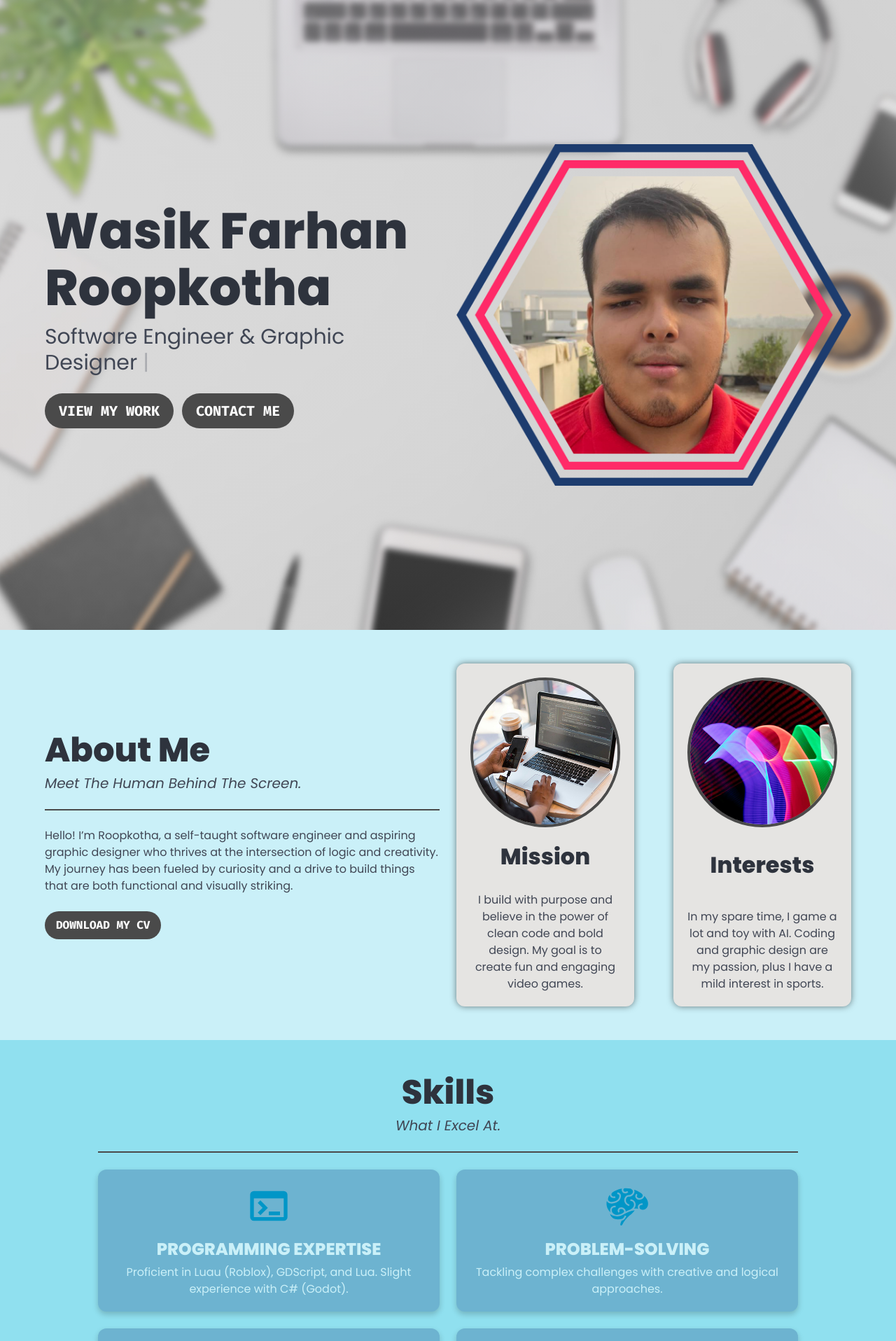
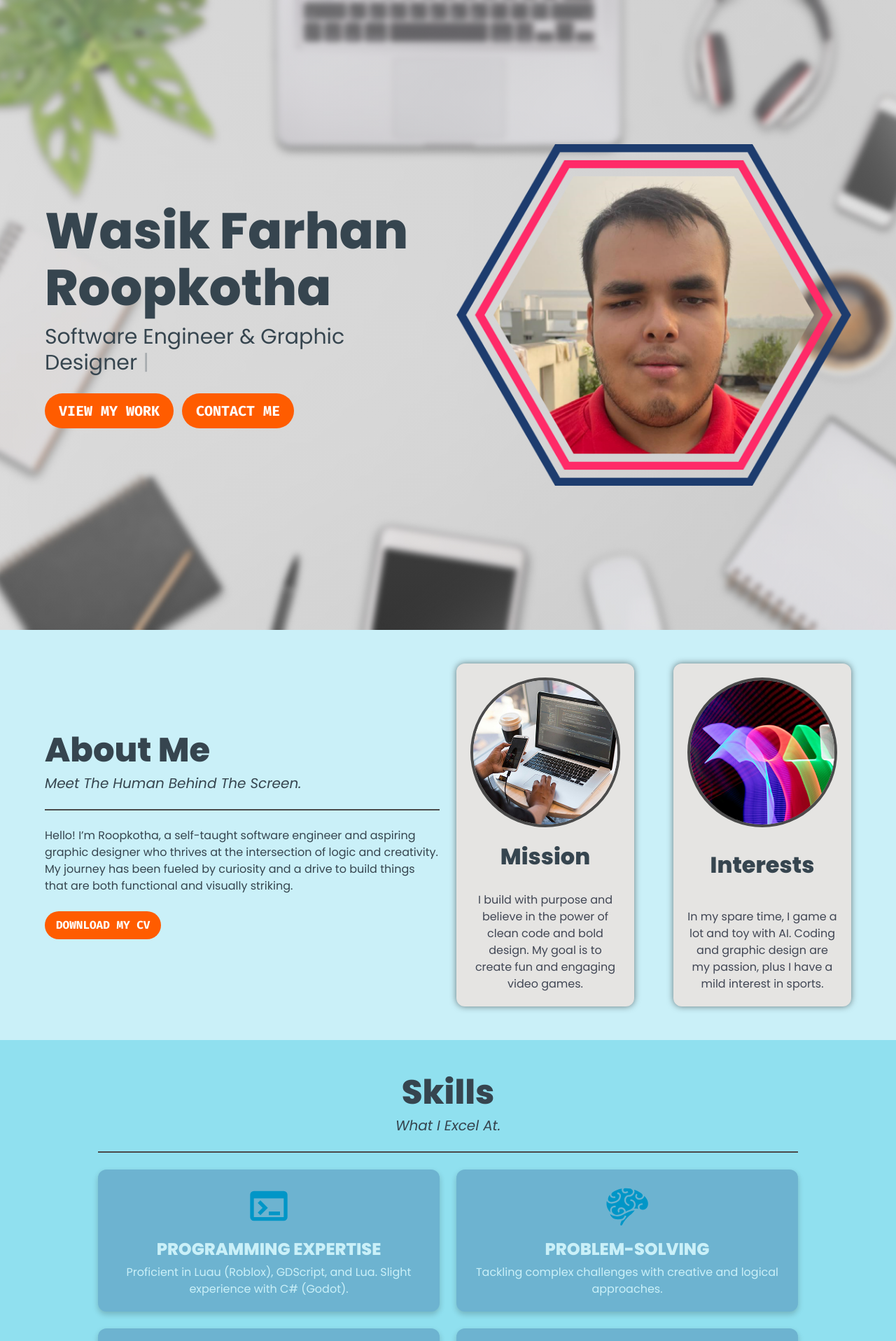
Before and after one commit to TheSiriusSystem/thesiriussystem.netlify.app, a Jekyll site: the page built from index.html, in a window 1280 px wide. Shown: the top 1916 px of the page at 70% size. Built offline with Jekyll 4.4.1, drawn with Linux system fonts in a browser that asks for light colours.

Commit message:
Update main.scss

```diff
--- a/_sass/main.scss
+++ b/_sass/main.scss
@@ -1,3 +1,5 @@
+$text-color: #36454f;
+
 @import "/assets/css/bulma.min.css";
 @import "/assets/css/bulma-tooltip.min.css";
 @import "/assets/css/flickity.min.css";
@@ -6,14 +8,30 @@
 body
 {
     font-family: "Poppins", sans-serif;
+    color: $text-color;
+
+    .title, .subtitle
+    {
+        color: $text-color;
     }
 
     .button
     {
-    background-color: #4a4a4a;
         border-radius: 9999px;
+        background-color: #ff5c00;
+        color: #fff;
         font-family: "Fira Code", monospace;
         font-weight: bold;
-    color: #fff;
         text-transform: uppercase;
+
+        &:hover
+        {
+            background-color: #ff991c;
         }
+    }
+
+    uk
+    {
+        font-kerning: 0.5rem;
+    }
+}
```
Lines whose indentation alone changed are shown as unchanged.
